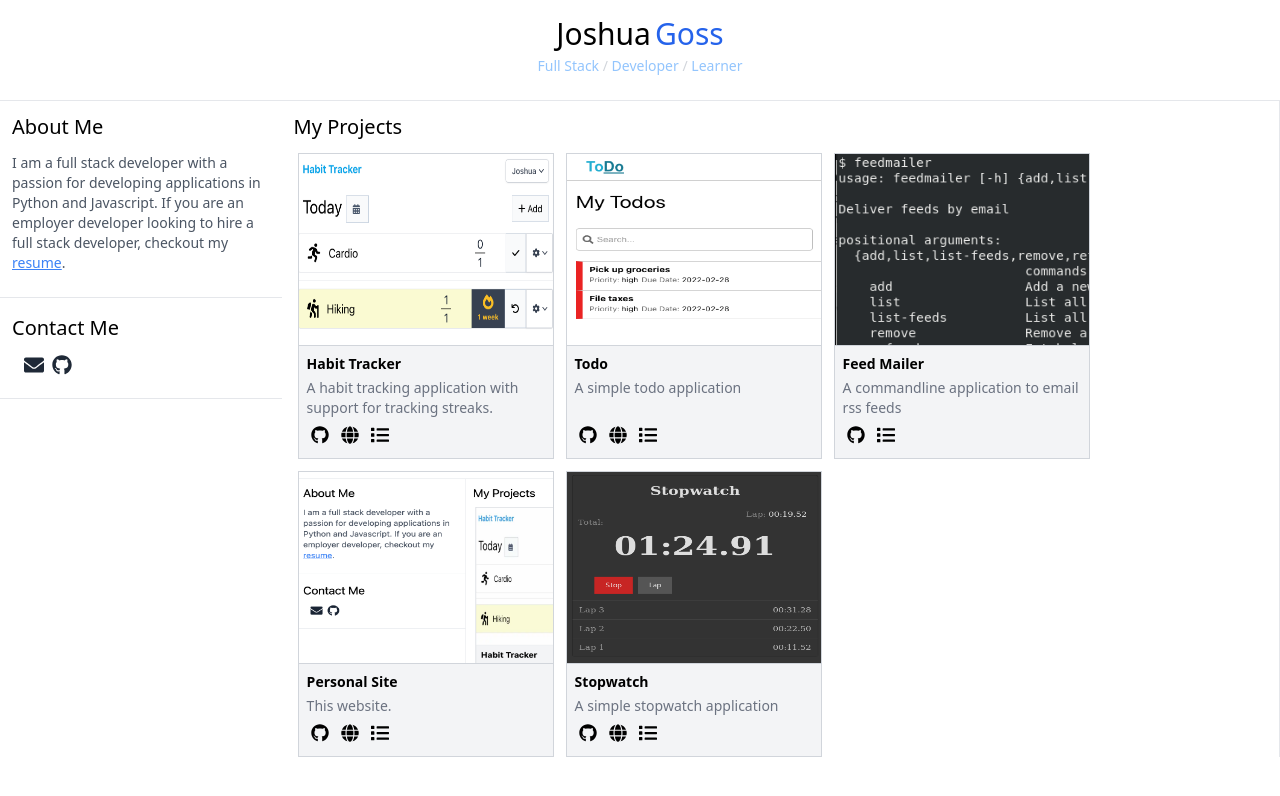
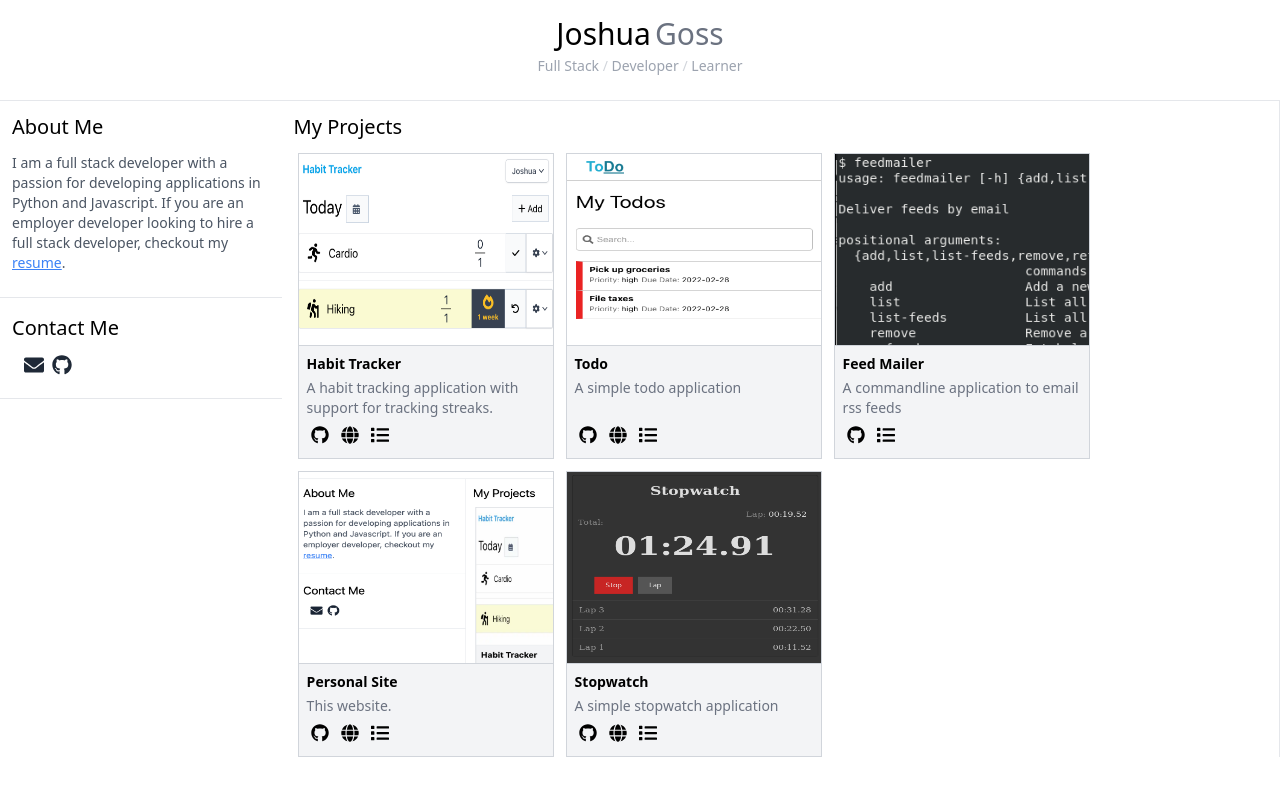
Before and after one commit to joshgoss/personal-site, a Next.js app: page / in a window 1280 px wide. Shown: the top 796 px of the page. Built offline with nearby package versions, Linux system fonts and the light colour scheme.

Commit message:
Use more subtle styling for text within header

```diff
--- a/src/pages/index.tsx
+++ b/src/pages/index.tsx
@@ -23,9 +23,9 @@ export default function Home() {
           <div className="flex flex-col items-center pb-6 pt-4">
             <div>
               <span className="text-3xl">Joshua</span>
-              <span className="text-3xl text-blue-600 ml-1">Goss</span>
+              <span className="text-3xl text-gray-500 ml-1">Goss</span>
             </div>
-            <div className="text-sm text-blue-300 mt-1">
+            <div className="text-sm text-gray-400 mt-1">
               Full Stack <span className="text-gray-300">/</span> Developer{" "}
               <span className="text-gray-300">/</span> Learner{" "}
             </div>
```
